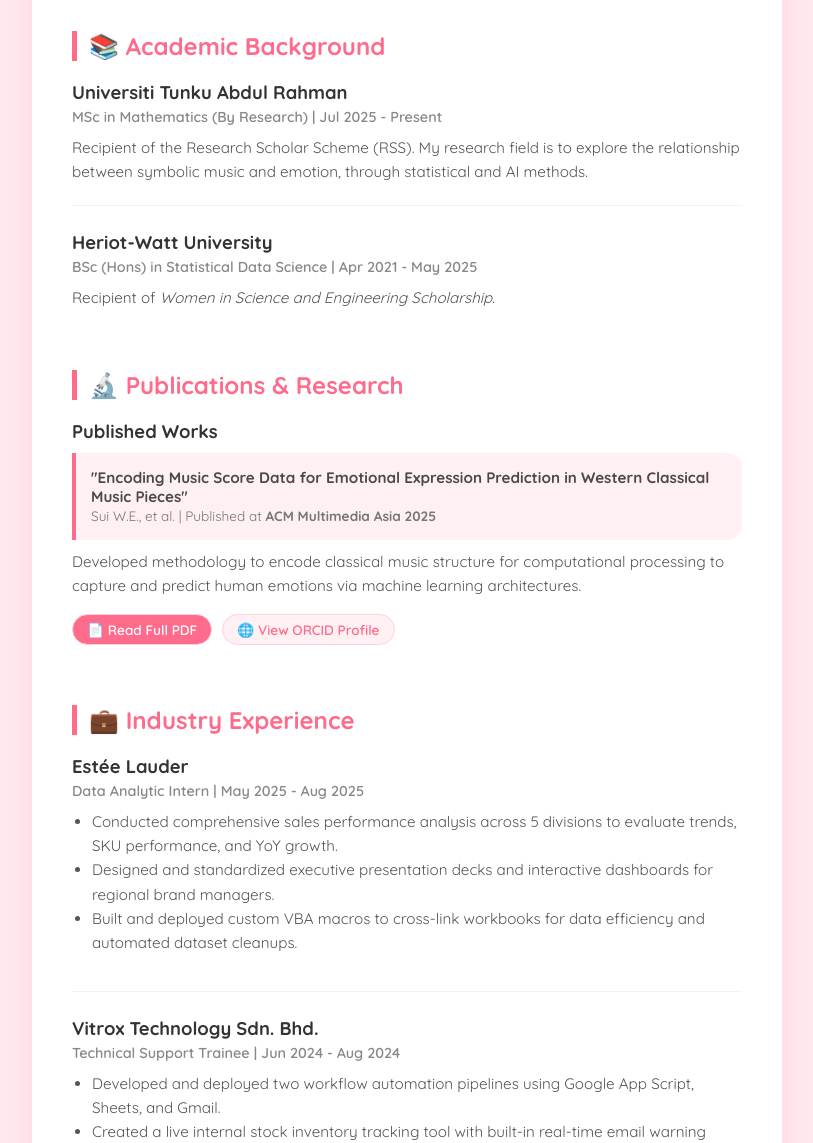
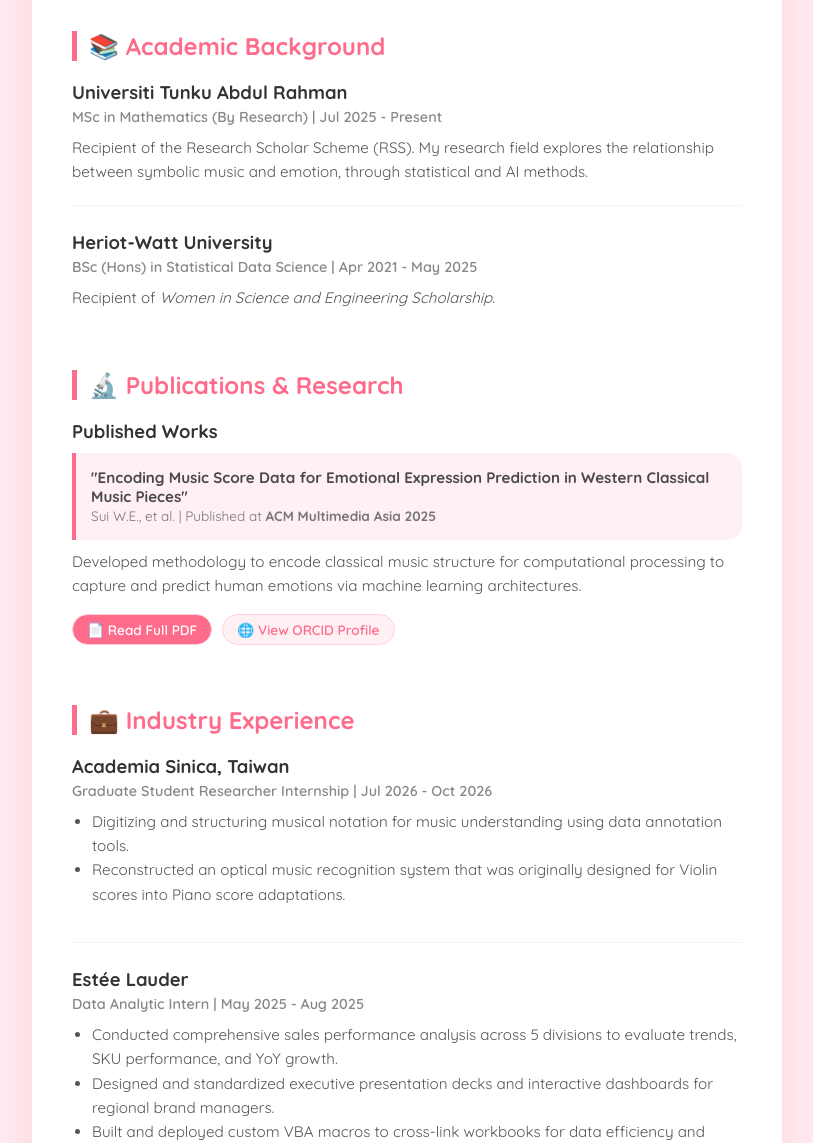
Before and after one commit to sui-weien/sui-weien.github.io, a plain HTML site: page index.html in a window 1280 px wide. Shown: the part 700-1843 px from the top of the page, without its empty margins (233-1046 px from the left). Drawn offline with Linux system fonts and the light colour scheme.

Commit message:
add academia sinica in experience

```diff
--- a/index.html
+++ b/index.html
@@ -249,7 +249,7 @@
                     that can understand human emotional expression.
                 </span>
                 <span class="lang-zh">
-                    你好！我生于马来西亚槟城，祖籍福建诏安，自幼学习钢琴，现是一名拥有统计数据科学，机器学习学术和音乐背景的交叉学科研究员。
+                    你好！我生于马来西亚槟城，自幼学习钢琴，现是一名拥有统计数据科学，机器学习学术和音乐背景的交叉学科研究员。
                     回应灵魂深处的召唤，用知识服务兴趣，目前主要研究方向为<strong>音乐情感识别 (MER)、情感计算以及深度学习架构</strong>。
                     我喜欢观察原始数据集和音乐，并构建出能够理解人类情感表达的数据结构。
                 </span>
@@ -267,7 +267,7 @@
                 <div class="item-title">Universiti Tunku Abdul Rahman</div>
                 <div class="item-meta">MSc in Mathematics (By Research) | Jul 2025 - Present</div>
                 <div class="item-desc">
-                    <span class="lang-en">Recipient of the Research Scholar Scheme (RSS). My research field is to explore the relationship between symbolic music and emotion, through statistical and AI methods.</span>
+                    <span class="lang-en">Recipient of the Research Scholar Scheme (RSS). My research field explores the relationship between symbolic music and emotion, through statistical and AI methods.</span>
                     <span class="lang-zh">荣获研究学者计划奖学金。我的研究领域是通过统计和人工智能方法，探索符号音乐（结构化乐谱数据）与情感之间的联系。</span>
                 </div>
             </div>
@@ -315,6 +315,23 @@
                 <span class="lang-en">💼 Industry Experience</span>
                 <span class="lang-zh">💼 行业经历</span>
             </h2>
+
+            <div class="item">
+                <div class="item-title">Academia Sinica, Taiwan</div>
+                <div class="item-meta">Graduate Student Researcher Internship | Jul 2026 - Oct 2026</div>
+                <div class="item-desc">
+                    <ul class="lang-en">
+                        <li>Digitizing and structuring musical notation for music understanding using data annotation tools. </li>
+                        <li> Reconstructed an optical music recognition system that was originally designed for Violin scores into Piano score adaptations.</li>
+
+                    </ul>
+                    <ul class="lang-zh">
+                        <li>对现有的音乐乐谱分析工具进行更新，增加可识别的音乐符号及训练模型。</li>
+                        <li>改造现有的音乐识谱工具，从只能识别小提琴增加识别钢琴功能。</li>
+
+                    </ul>
+                </div>
+            </div>
 
             <div class="item">
                 <div class="item-title">Estée Lauder</div>
```
